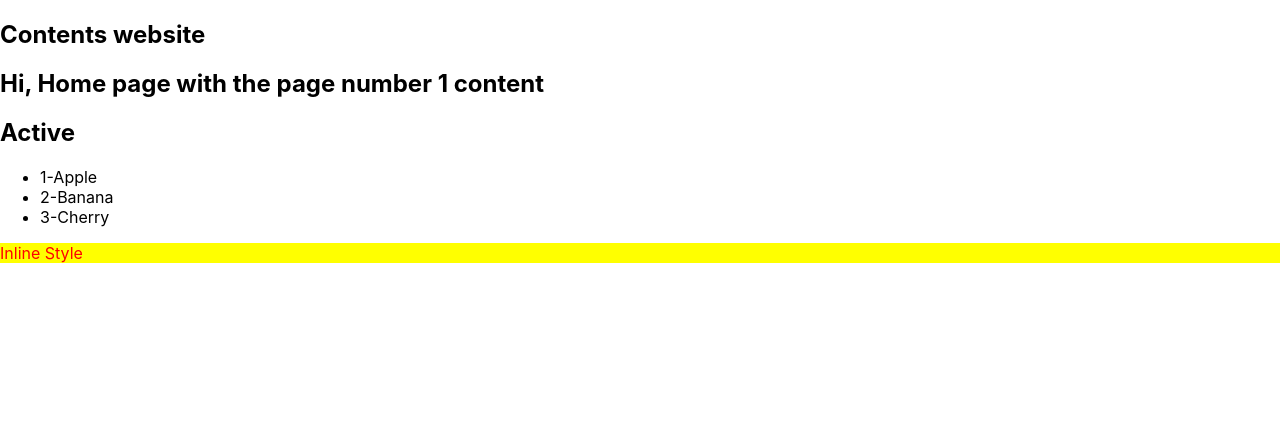
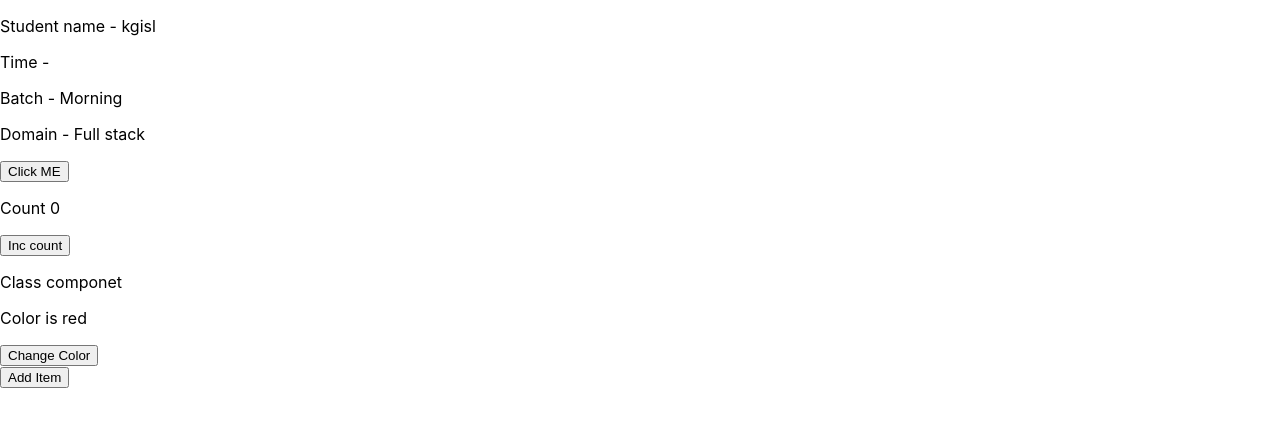
Before and after one commit to vivekaviva/my-app, a React (Create React App) app: page / in a window 1280 px wide. Shown: the top 426 px of the page. Built offline with nearby package versions, Linux system fonts and the light colour scheme.

Commit message:
useState

```diff
--- a/src/App.js
+++ b/src/App.js
@@ -3,6 +3,11 @@ import Header from "./components/Header";
 import Footer from "./components/Footer";
 import Content from "./components/Content";
 import Website from "./components/Website";
+import FavColor from "./components/FavColor";
+import Counter from "./components/Counter";
+import Navbar from "./components/Navbar";
+import List from "./components/List";
+
 function App() {
   const webInfo = { page: "Home page", number: 1, content: "content" };
   const isWebsiteActive = true;
@@ -18,15 +23,16 @@ function App() {
   return (
     <>
       {/* <Header />*/}
-      <Content name="website" />
+      {/* <Content name="website" />
+
       {webInfo.page !== undefined || webInfo.number !== undefined ? (
         <Website webInfo={webInfo} />
       ) : null}
 
-      {/* {isWebsiteActive == false ? <h2>Active</h2> : <h2>Inactive</h2>} */}
-      {isWebsiteActive ? <h2>Active</h2> : <h2>Inactive</h2>}
+      {/* {isWebsiteActive == false ? <h2>Active</h2> : <h2>Inactive</h2>}
+      {isWebsiteActive ? <h2>Active</h2> : <h2>Inactive</h2>} */}
 
-      <ul>
+      {/* <ul>
         {items.map((item) => (
           <li key={item.id}>
             {item.id}-{item.name}
@@ -34,7 +40,15 @@ function App() {
         ))}
       </ul>
 
-      <p style={{ color: "red", background: "yellow" }}>Inline Style</p>
+      <p style={{ color: "red", background: "yellow" }}>Inline Style</p> */}
+
+      <FavColor />
+
+      <Counter />
+      <Navbar />
+      <div>
+        <List />
+      </div>
 
       {/* <Footer /> */}
     </>
--- /dev/null
+++ b/src/components/Counter.jsx
@@ -0,0 +1,14 @@
+import React, { useState } from "react";
+
+function Counter() {
+  const [count, setCount] = useState(0);
+
+  return (
+    <>
+      <p>Count {count} </p>
+      <button onClick={() => setCount(count + 1)}> Inc count</button>
+    </>
+  );
+}
+
+export default Counter;
--- /dev/null
+++ b/src/components/FavColor.jsx
@@ -0,0 +1,41 @@
+import React, { useState } from "react";
+
+function FavColor() {
+  //   let color = "Red";
+  const [color, setColor] = useState("Red");
+  const [name, setName] = useState("Kgisl");
+
+  const [students, setStudents] = useState({
+    name: "kgisl",
+    batch: "Morning",
+    Domain: "Full stack",
+  });
+
+  console.log("color", color);
+  console.log("Students", students);
+
+  function update() {
+    setColor("Blue");
+    setName("batch");
+    // setStudents({ batch: "Evening" });
+    setStudents((prevState) => {
+      return { ...prevState, batch: "Evening", name: "Karthi", time: "1 pm" };
+    });
+  }
+
+  return (
+    <>
+      <p>Student name - {students.name}</p>
+      <p>Time - {students.time}</p>
+
+      <p>Batch - {students.batch}</p>
+      <p>Domain - {students.Domain}</p>
+      {/* <h3>Fav color is {color}</h3>
+
+      <p>Name is {name}</p> */}
+      <button onClick={update}>Click ME</button>
+    </>
+  );
+}
+
+export default FavColor;
--- /dev/null
+++ b/src/components/List.jsx
@@ -0,0 +1,24 @@
+import { useState } from "react";
+function List() {
+  const [list, setList] = useState([]);
+  const [count, setCount] = useState(1);
+
+  function addItem() {
+    const itemName = "Item" + count;
+    setList((prevState) => [...prevState, itemName]);
+    setCount((prevState) => prevState + 1);
+  }
+
+  return (
+    <>
+      <button onClick={addItem}>Add Item</button>
+      <ul>
+        {list.map((el, index) => (
+          <li key={index}>{el}</li>
+        ))}
+      </ul>
+    </>
+  );
+}
+
+export default List;
--- /dev/null
+++ b/src/components/Navbar.jsx
@@ -0,0 +1,25 @@
+import React from "react";
+
+class Navbar extends React.Component {
+  constructor() {
+    super();
+    this.state = { color: "red" };
+  }
+  render() {
+    return (
+      <>
+        <p>Class componet</p>
+        <p>Color is {this.state.color}</p>
+        <button
+          onClick={() => {
+            this.setState({ color: "Blue" });
+          }}
+        >
+          Change Color
+        </button>
+      </>
+    );
+  }
+}
+
+export default Navbar;
```
Also changed, not shown: src/index.js (+6 -6 lines).
